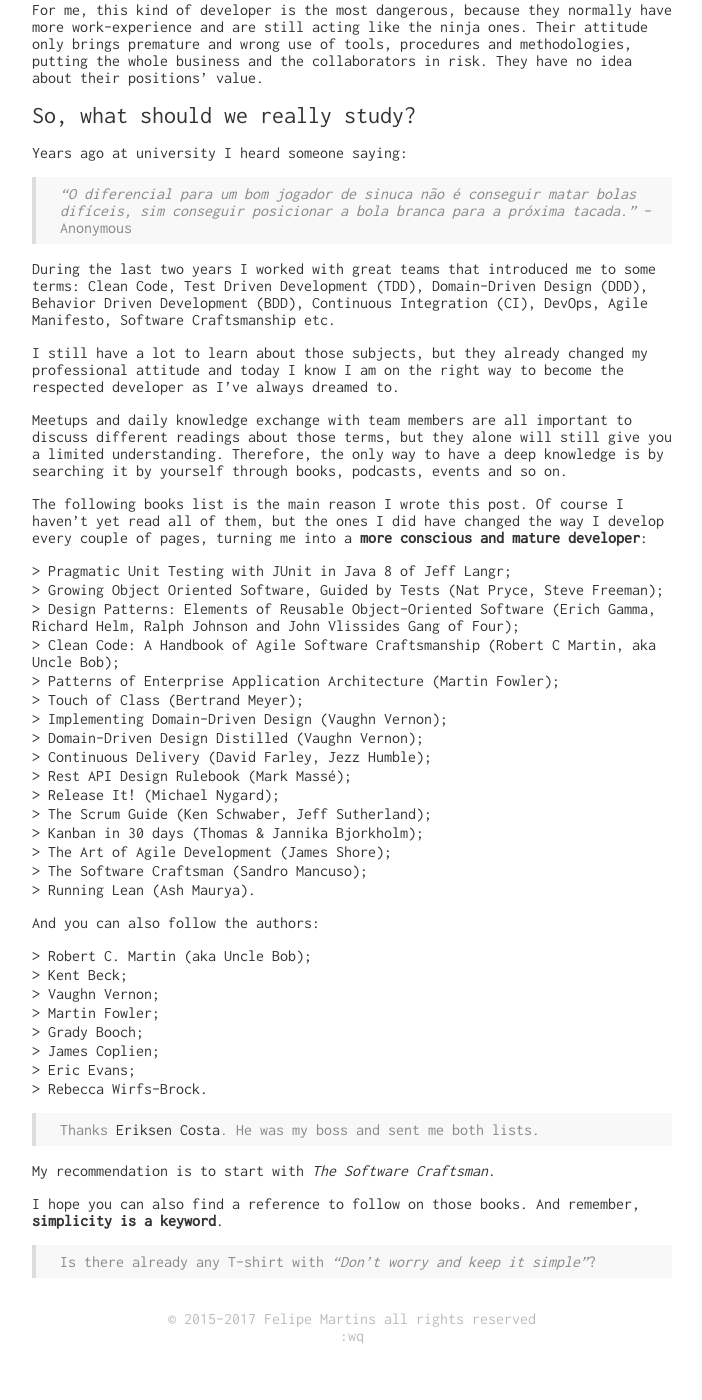
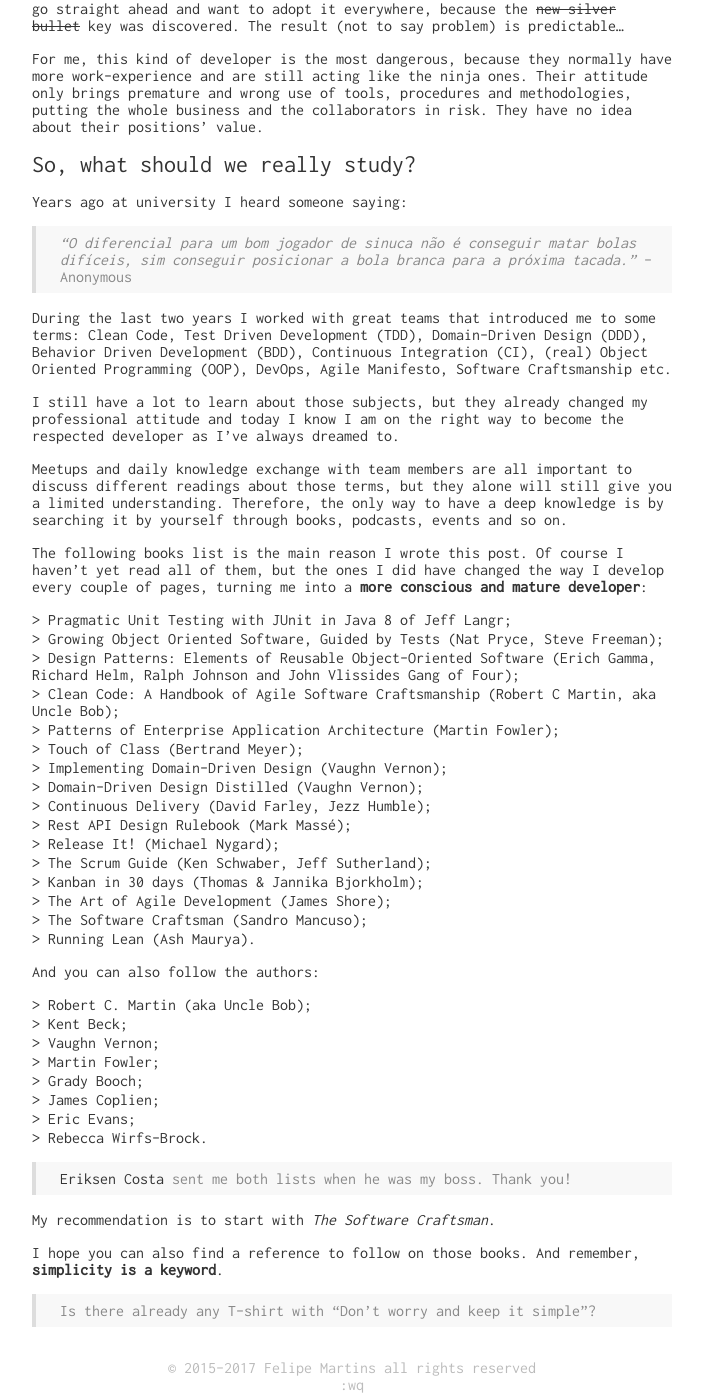
Before and after one commit to fefas/blog.fefas.net, a Jekyll site: the page built from _posts/2017-06-20-what-should-a-developer-really-catch?.md, in a window 1280 px wide and 1400 px high, scrolled down 1841 px. Shown: the whole window, without its empty margins (288-990 px from the left). Built offline with Jekyll 4.4.1, drawn with Linux system fonts in a browser that asks for light colours; before the commit the page ends 3201 px from its top, so only the background shows below that; some of the changed text lies outside the part shown.

Commit message:
Finals text improviments of the first post

```diff
--- a/_posts/2017-06-20-what-should-a-developer-really-catch?.md
+++ b/_posts/2017-06-20-what-should-a-developer-really-catch?.md
@@ -12,15 +12,16 @@ In my first post I would like to write about something that isn't found so often
 on the internet and most ~~experienced~~ developers are missing.
 
 Maybe because they seem to worry more about _tech-hacks_ than realistic
-professionalism, that is my guess.
+professionalism... that is my guess.
 
 First of all, I would like to say that this post is both something I have to
 vent out and a self-critique.
 
 ## What are we, developers?
 
-Stop it! Let's bring something up: _when we write code, we write solutions... or
-that's what we're supposed to do._
+Stop it! Let's bring something up:
+
+> When we write code, we write solutions... or that's what we're supposed to do.
 
 No, we aren't coding the next ~~magic~~ wonderful architecture. We SHOULD just
 translate business solutions to a code language that SHOULD solve business
@@ -104,8 +105,8 @@ Years ago at university I heard someone saying:
 
 During the last two years I worked with great teams that introduced me to some
 terms: Clean Code, Test Driven Development (TDD), Domain-Driven Design (DDD),
-Behavior Driven Development (BDD), Continuous Integration (CI), DevOps, Agile
-Manifesto, Software Craftsmanship etc.
+Behavior Driven Development (BDD), Continuous Integration (CI), (real) Object
+Oriented Programming (OOP), DevOps, Agile Manifesto, Software Craftsmanship etc.
 
 I still have a lot to learn about those subjects, but they already changed my
 professional attitude and today I know I am on the right way to become the
@@ -151,12 +152,12 @@ And you can also follow the authors:
 - Eric Evans;
 - Rebecca Wirfs-Brock.
 
-> Thanks [Eriksen Costa](https://blog.eriksen.com.br). He was my boss and sent
-> me both lists.
+> [Eriksen Costa](https://blog.eriksen.com.br) sent me both lists when he was my
+> boss. Thank you!
 
 My recommendation is to start with _The Software Craftsman_.
 
 I hope you can also find a reference to follow on those books. And remember,
 **simplicity is a keyword**.
 
-> Is there already any T-shirt with _"Don't worry and keep it simple"_?
+> Is there already any T-shirt with "Don't worry and keep it simple"?
```
Also changed, not shown: other parts of _posts/2017-06-20-what-should-a-developer-really-catch?.md (+1 -1 lines).
